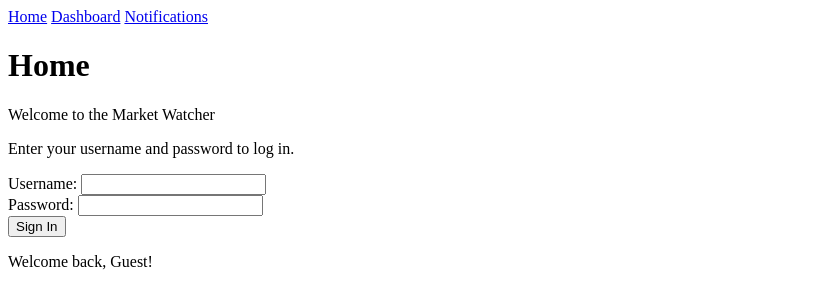
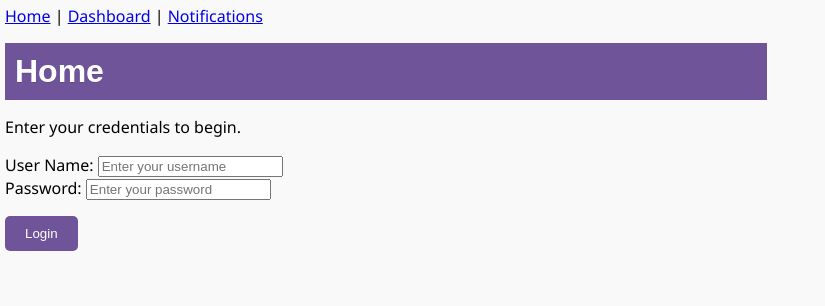
Before and after one commit to rfield/MarketWatcherWebApp, a SvelteKit app: page / in a window 1280 px wide. Shown: the top 306 px of the page, without its empty margins (0-825 px from the left). Built offline with nearby package versions, Linux system fonts and the light colour scheme.

Commit message:
Add rest call and some style stuff

```diff
--- /dev/null
+++ b/src/global.css
@@ -0,0 +1,11 @@
+.banner-title {
+    background-color: #6f5499; /* A professional shade of purple */
+    color: #ffffff;            /* White text for good contrast */
+    padding: 10px 10px;        /* Ample spacing above and below the text */
+    text-align: left;        /* Center the text within the banner */
+    margin: 0;                 /* Remove default margins to ensure full width */
+    width: 60%;               /* Ensure the banner spans the full width of its container */
+    box-sizing: border-box;    /* Ensures padding is included in the element's total width/height */
+    font-family: sans-serif;   /* A clean, readable font */
+    text-shadow: 0 1px 0 rgba(0, 0, 0, 0.1); /* Subtle text shadow for depth */
+}
--- a/src/routes/+layout.svelte
+++ b/src/routes/+layout.svelte
@@ -1,13 +1,26 @@
 <script>
+	import '../global.css';
 	import favicon from '$lib/assets/favicon.svg';
 
 	let { children } = $props();
 </script>
 
+<style>
+	:global(body) {
+		margin: 5px;
+		padding: 0;
+		background-color: #f9f9f9; /* Light background for a clean look */
+		font-family: 'Segoe UI', Tahoma, Geneva, Verdana, sans-serif; /* Modern, readable font */
+	}
+</style>
+
 <nav>
 	<a href="/">Home</a>
+	   |
 	<a href="/dashboard">Dashboard</a>
+	   |
     <a href="/notifications">Notifications</a>
+	<p></p>
 </nav>
 
 <svelte:head>
--- a/src/routes/+page.server.js
+++ b/src/routes/+page.server.js
@@ -15,14 +15,43 @@ export const actions = {
         }
 
         console.log('Validating credentials for:', { username, password });
-        // Example: Validate credentials (replace with your DB call)
-        if (username !== 'rjfield777' || password !== 'foo') {
-            console.log('Invalid credentials for:', { username });
-            return fail(400, { error: 'Invalid credentials' });
+
+        // Post the data to your external API
+        const authResponse = await fetch('http://localhost:8081/v1/authenticate', {
+        method: 'POST',
+        headers: {
+            'Content-Type': 'application/json',
+            // Use environment variables for private API keys
+            // 'Authorization': `Bearer ${process.env.EXTERNAL_API_KEY}`
+            },
+            body: JSON.stringify({ username, password }),
+        });
+
+        if (!authResponse.ok) {
+            console.log('Authentication failed for:', { username, status: authResponse.status });
+            return fail(400, { error: 'Login failed. Please check your credentials.' });
         }
 
+        console.log('Authentication successful for:', { username });
+
+        const authData = await authResponse.json();
+        const userResponse = await fetch(`http://localhost:8081/v1/users/${authData.userId}`, {
+            method: 'GET',
+            // headers: {
+            //     'Authorization': `Bearer ${result.token}`,
+            // },
+        });
+
+        if (!userResponse.ok) {
+            console.log('Failed to retrieve user information for:', { username, status: userResponse.status });
+            return fail(400, { error: 'Failed to retrieve user information.' });
+        }
+
+        const userData = await userResponse.json();
+        console.log('User data retrieved:', userData);
+
         console.log('Login successful for:', { username });
-        // If successful, set cookie or session and redirect
-        return { success: true, user: { username: username, givenName: 'Richard' } };
+        // return { success: true, user: { username: userData.user.username, givenName: userData.user.givenName} };
+        return { success: true, user: userData.user };
     }
 };
--- a/src/routes/+page.svelte
+++ b/src/routes/+page.svelte
@@ -1,18 +1,20 @@
-<h1>Home</h1>
-<p>Welcome to the Market Watcher</p>
-<p>Enter your username and password to log in.</p>
+<h1 class="banner-title">Home</h1>
+
+{#if !form?.user}
+    <p>Enter your credentials to begin.</p>
+{:else}
+    <p>Welcome, {form.user.givenName}!</p>
+{/if}
 
 <!-- src/routes/login/+page.svelte -->
 <script>
     import { enhance } from '$app/forms';
     import { currentUser, setCurrentUser } from './stores.js';
-    // import { goto } from '$app/navigation';
 
     export let form;
 
     $: if (form?.success && form?.user) {
         setCurrentUser(form.user);
-        // goto('/dashboard'); // Redirect to dashboard after successful login
     }
 </script>
 
@@ -20,19 +22,33 @@
     <p style="color: red;">{form.error}</p>
 {/if}
 
+<style>
+
+  button {
+    background-color: #6f5499; /* Purple background */
+    color: white; /* White text color for contrast */
+    border: none;
+    padding: 10px 20px;
+    border-radius: 5px;
+    cursor: pointer;
+  }
+
+  button:hover {
+    background-color: rgb(81, 56, 120); /* Slightly darker purple on hover */
+  }
+</style>
 
 <form method="POST" use:enhance>
     <label>
-        Username:
-        <input name="username" type="text" required />
+        User Name:
+        <input name="username" type="text" placeholder="Enter your username" />
     </label>
     <br />
     <label>
         Password:
-        <input name="password" type="password" required />
+        <input name="password" type="password" placeholder="Enter your password" />
     </label>
     <br />
-    <button type="submit">Sign In</button>
+    <p></p>
+    <button type="submit">Login</button>
 </form>
-
-<p>Welcome back, {$currentUser?.givenName || 'Guest'}!</p>
--- a/src/routes/dashboard/+page.svelte
+++ b/src/routes/dashboard/+page.svelte
@@ -1,4 +1,4 @@
-<h1>Dashboard</h1>
+<h1 class="banner-title">Dashboard</h1>
 
 <p>Press the START button to begin streaming prices.</p>
 
--- a/src/routes/notifications/+page.svelte
+++ b/src/routes/notifications/+page.svelte
@@ -1,4 +1,4 @@
-<h1>Notifications</h1>
+<h1 class="banner-title">Notifications</h1>
 
 <script>
   let { data } = $props();
```
